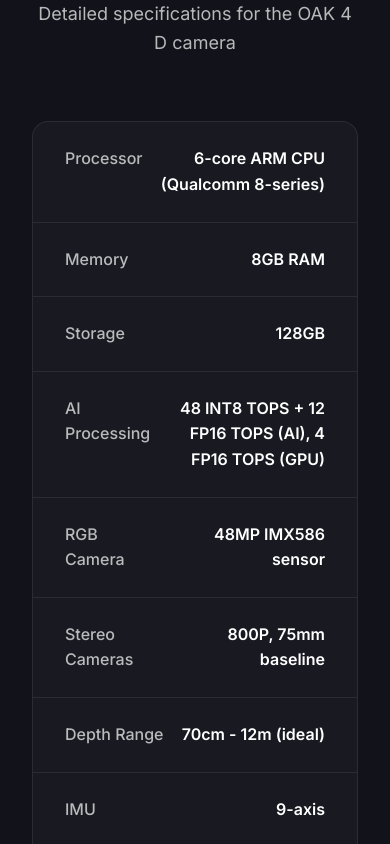
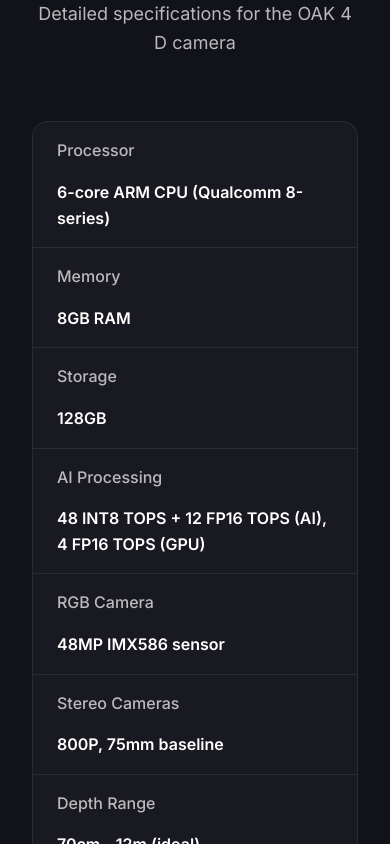
Before and after one commit to panovark/product-page, a React (Vite) app: page / in a window 390 px wide. Shown: the part 3040-3884 px from the top of the page. Built offline with nearby package versions, Linux system fonts and the light colour scheme.

Commit message:
feat: enhance mobile responsiveness for row and definition styles in Specifications component.

```diff
--- a/src/components/Specifications/Specifications.module.scss
+++ b/src/components/Specifications/Specifications.module.scss
@@ -52,6 +52,13 @@
   &:hover {
     background: rgba(255, 255, 255, 0.02);
   }
+
+  @media (max-width: $breakpoint-mobile) {
+    flex-direction: column;
+    align-items: flex-start;
+    gap: $spacing-sm;
+    padding: $spacing-sm $spacing-md;
+  }
 }
 
 .term {
@@ -64,4 +71,8 @@
   text-align: right;
   font-weight: 600;
   margin: 0;
+
+  @media (max-width: $breakpoint-mobile) {
+    text-align: left;
+  }
 }
```
